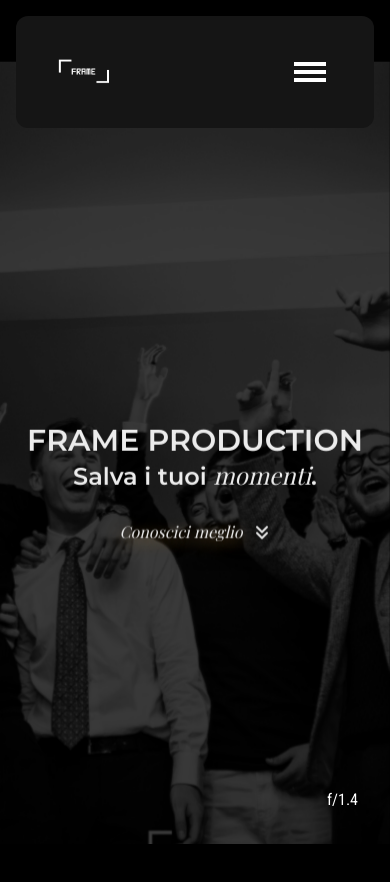
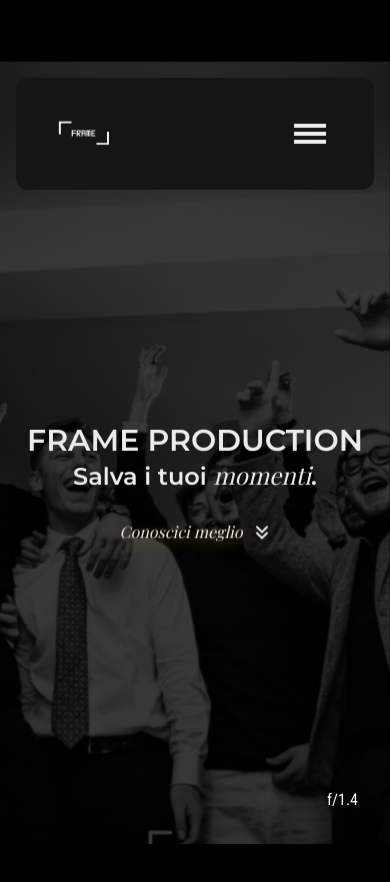
Before and after one commit to NotReallyEight/fotografi-frame-website, a Next.js app: page / in a window 390 px wide. Shown: the top 882 px of the page. Built offline with nearby package versions, Linux system fonts and the light colour scheme.

Commit message:
feat: integrate GSAP for navbar slide-up fade-in animation

```diff
--- a/src/components/Navbar.tsx
+++ b/src/components/Navbar.tsx
@@ -4,6 +4,9 @@
 import Logo from "./Logo";
 import NavbarSections from "./NavbarSections";
 import Link from "next/link";
+import gsap from "gsap";
+import { useGSAP } from "@gsap/react";
+import { slideUpFadeIn } from "@/utils/gsap";
 
 const sections: { name: string; href: string }[] = [
   {
@@ -20,6 +23,8 @@
   },
 ];
 
+gsap.registerPlugin(useGSAP);
+
 const Navbar = () => {
   const [isBurgerMenuOpen, setIsBurgerMenuOpen] = useState<boolean>(false);
 
@@ -27,8 +32,15 @@
     setIsBurgerMenuOpen(!isBurgerMenuOpen);
   };
 
+  useGSAP(() => {
+    slideUpFadeIn({ window, target: "#navbar" });
+  });
+
   return (
-    <div className="lg:center-fixed-div fixed left-4 right-4 top-4 z-10 items-center justify-center gap-4 space-y-4 lg:top-7 lg:m-0 lg:w-2/3">
+    <div
+      id="navbar"
+      className="lg:center-fixed-div fixed left-4 right-4 top-4 z-10 items-center justify-center gap-4 space-y-4 lg:top-7 lg:m-0 lg:w-2/3"
+    >
       <div className="flex h-fit flex-row items-center justify-between rounded-xl bg-lighterBlack px-7 py-4">
         <Logo />
         <NavbarSections
```
